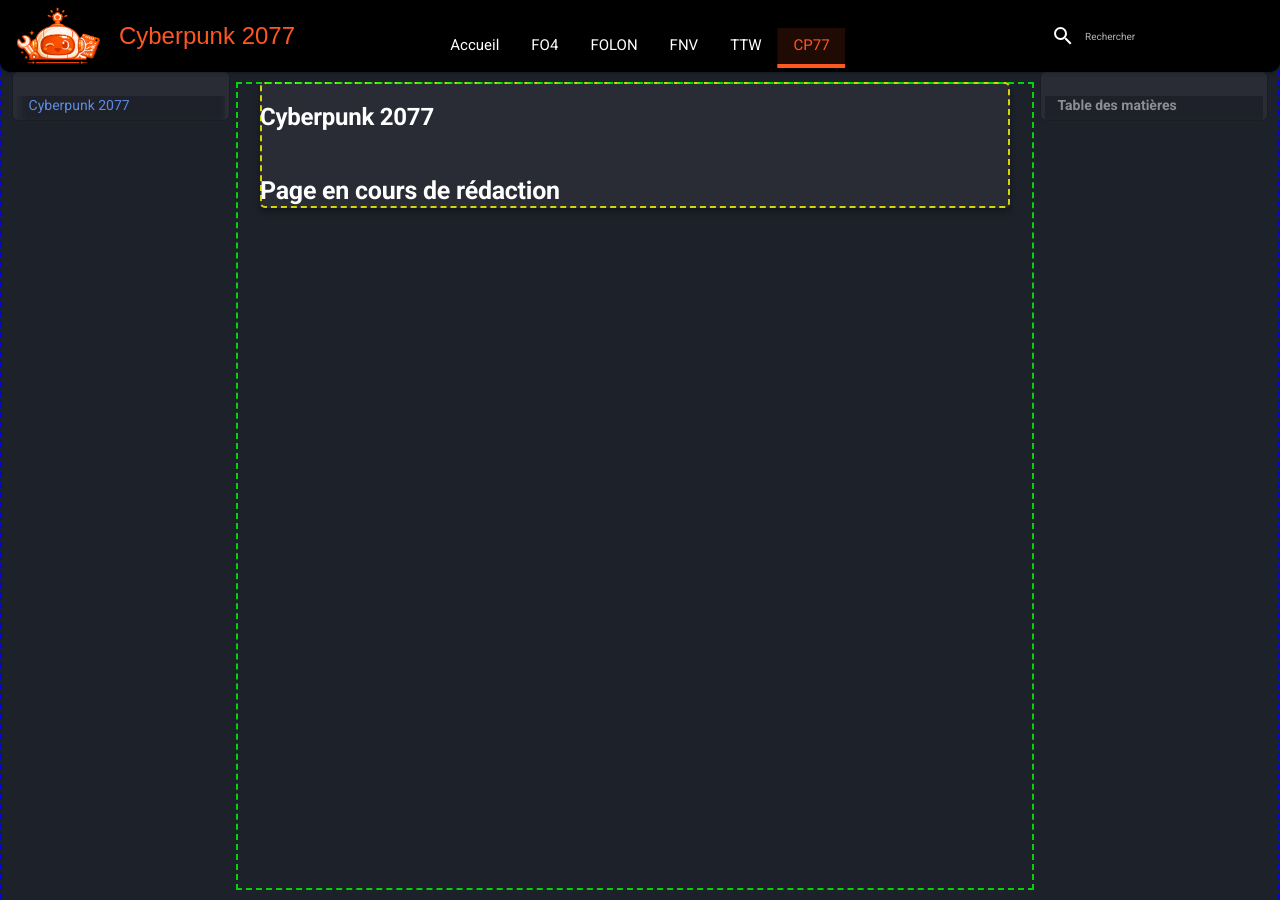
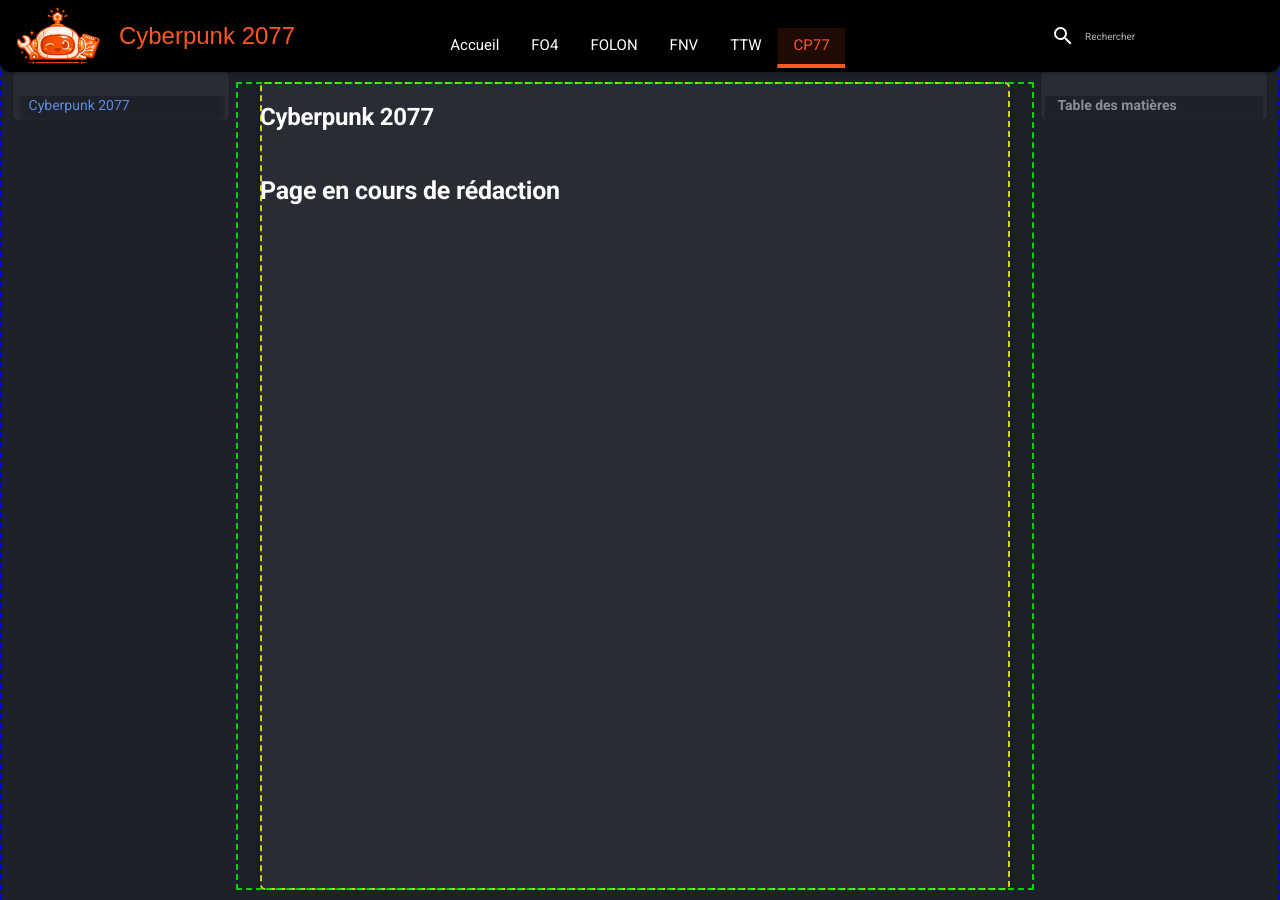
Before and after one commit to Lilevitchi/lilevitchi.github.io, an MkDocs documentation site: the page built from docs/cyberpunk/index.md, in a window 1280 px wide and 900 px high. Built offline with MkDocs 1.6.1 and Material for MkDocs 9.7.7, drawn with Linux system fonts in a browser that asks for light colours.

Commit message:
Update extra.css

```diff
--- a/docs/stylesheets/extra.css
+++ b/docs/stylesheets/extra.css
@@ -362,6 +362,9 @@
   background-color: var(--bg-header);
   border-radius: var(--radius-sm);
   box-shadow: 0 4px 6px rgba(0, 0, 0, 0.3);
+
+  height: 100%;
+  with: 100%;
 
   outline: 2px dashed rgba(255, 255, 0, 0.8); /* Jaune (Debug) */
   outline-offset: -2px;
```
